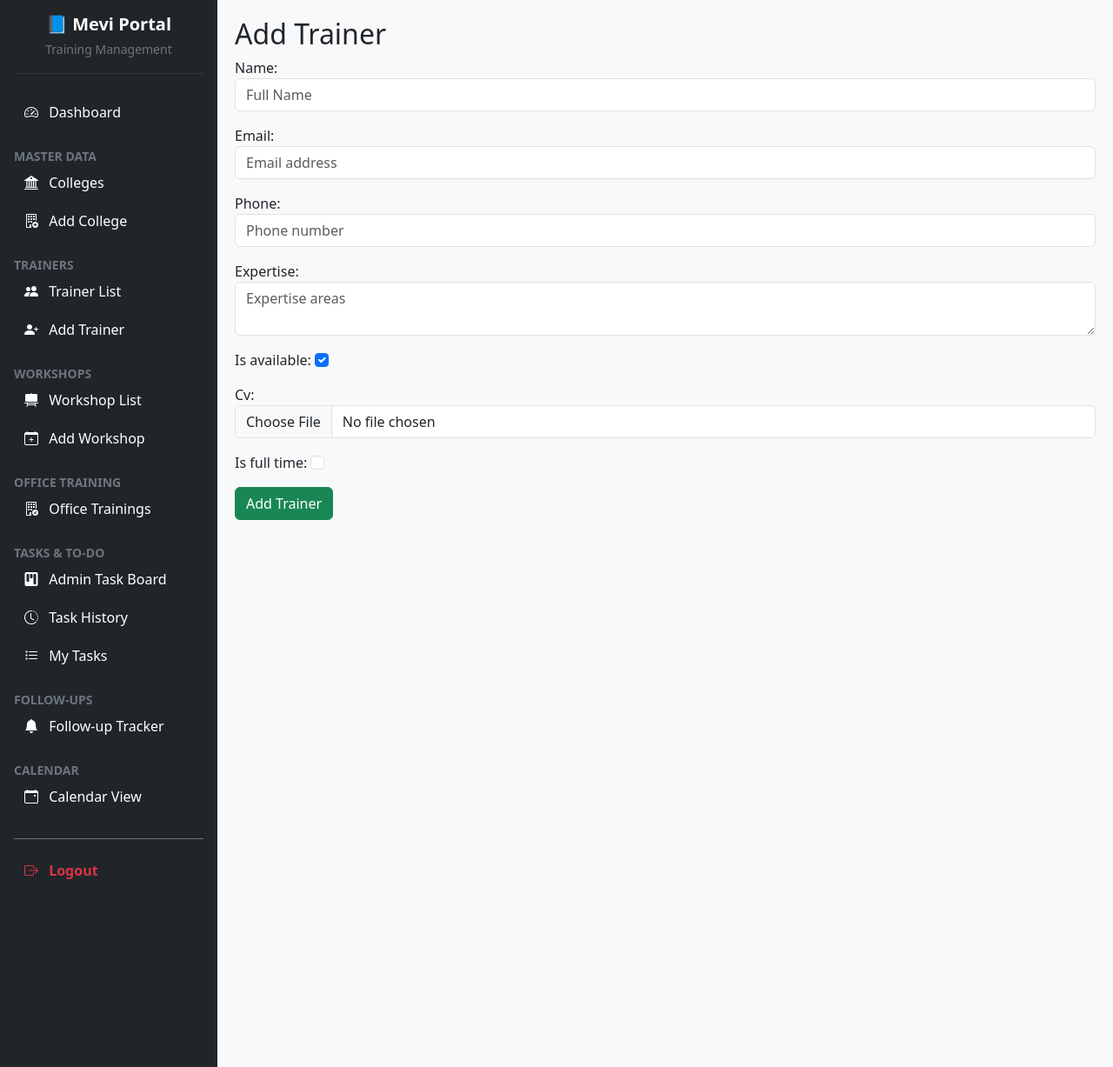
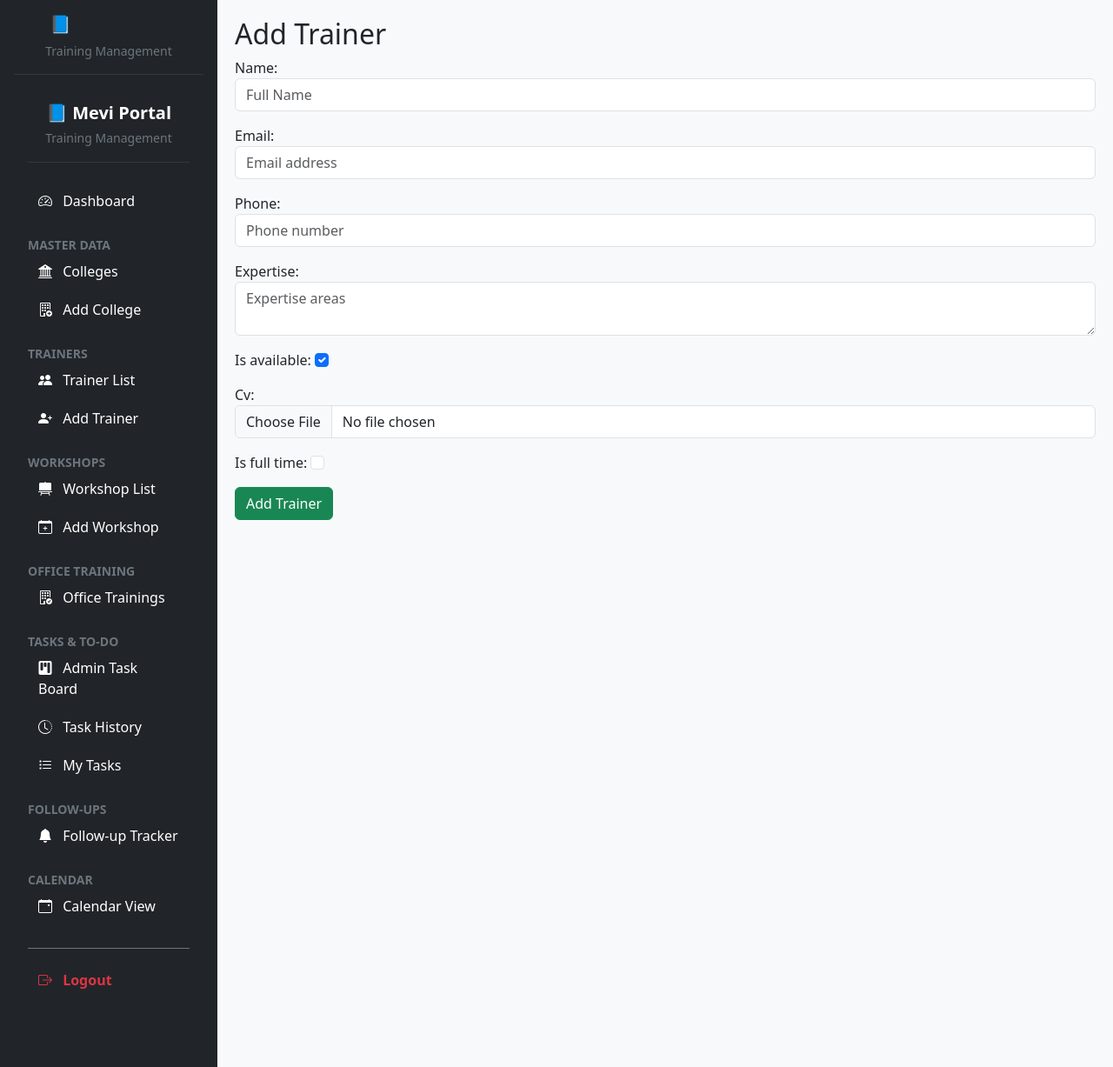
Before and after one commit to mevitechnologies/MeviManagement, a Django app: page /trainer/add/ in a window 1280 px wide. Shown: the whole page at 87% size. Run offline with Django 5.2, Linux system fonts and the light colour scheme; a user stored in the database is signed in.

Commit message:
Update base.html

```diff
--- a/workshop_manager/templates/base.html
+++ b/workshop_manager/templates/base.html
@@ -5,56 +5,55 @@
   <title>Mevi Portal</title>
   <meta name="viewport" content="width=device-width, initial-scale=1">
 
-  <!-- Bootstrap CSS + Icons -->
+  <!-- Bootstrap -->
   <link href="https://cdn.jsdelivr.net/npm/bootstrap@5.3.3/dist/css/bootstrap.min.css" rel="stylesheet">
   <link href="https://cdn.jsdelivr.net/npm/bootstrap-icons/font/bootstrap-icons.css" rel="stylesheet">
 
   <style>
-    body {
-      overflow-x: hidden;
-    }
+    body { overflow-x: hidden; }
 
-    /* Desktop Sidebar */
-    #sidebar {
+    /* DESKTOP SIDEBAR */
+    .sidebar {
       width: 250px;
-      min-height: 100vh;
+      height: 100vh;
       position: fixed;
+      top: 0;
       left: 0;
-      top: 0;
       background: #212529;
+      padding: 16px;
       overflow-y: auto;
     }
 
-    /* Main Content */
-    #main-content {
+    .sidebar a {
+      color: #fff;
+      text-decoration: none;
+      display: block;
+      padding: 8px 12px;
+      border-radius: 6px;
+      margin-bottom: 4px;
+    }
+
+    .sidebar a:hover {
+      background: #495057;
+    }
+
+    /* MAIN CONTENT */
+    .content {
       margin-left: 250px;
       padding: 20px;
       background: #f8f9fa;
       min-height: 100vh;
     }
 
-    /* Mobile adjustments */
+    /* MOBILE */
     @media (max-width: 768px) {
-      #sidebar {
+      .sidebar {
         display: none;
       }
-      #main-content {
+      .content {
         margin-left: 0;
         padding: 15px;
       }
-    }
-
-    /* Sidebar links */
-    .nav-link {
-      color: #fff;
-      border-radius: 6px;
-      padding: 8px 12px;
-      margin-bottom: 4px;
-    }
-
-    .nav-link:hover,
-    .nav-link.active {
-      background: #495057;
     }
   </style>
 </head>
@@ -66,49 +65,44 @@
   <div class="container-fluid">
     <button class="btn btn-outline-light"
             data-bs-toggle="offcanvas"
-            data-bs-target="#mobileSidebar">
+            data-bs-target="#mobileMenu">
       <i class="bi bi-list"></i>
     </button>
     <span class="navbar-brand ms-2">Mevi Portal</span>
   </div>
 </nav>
 
-<!-- ================= MOBILE SIDEBAR (OFFCANVAS) ================= -->
+<!-- ================= MOBILE MENU ================= -->
 <div class="offcanvas offcanvas-start bg-dark text-white"
      tabindex="-1"
-     id="mobileSidebar">
+     id="mobileMenu">
 
   <div class="offcanvas-header">
-    <h5 class="offcanvas-title">📘 Mevi Portal</h5>
-    <button type="button"
-            class="btn-close btn-close-white"
+    <h5>📘 Mevi Portal</h5>
+    <button type="button" class="btn-close btn-close-white"
             data-bs-dismiss="offcanvas"></button>
   </div>
 
   <div class="offcanvas-body p-3">
+    <!-- SAME MENU AS DESKTOP -->
     {% include "sidebar.html" %}
   </div>
 </div>
 
 <!-- ================= DESKTOP SIDEBAR ================= -->
-<nav id="sidebar" class="d-none d-md-block p-3 text-white">
-  <div class="text-center mb-4">
-    <h5 class="fw-bold mb-1">📘 Mevi Portal</h5>
-    <small class="text-secondary">Training Management</small>
-    <hr class="text-secondary">
-  </div>
+<div class="sidebar d-none d-md-block">
+  <h5 class="text-center">📘 Mevi Portal</h5>
+  <small class="text-secondary d-block text-center mb-3">Training Management</small>
+  <hr class="text-secondary">
 
   {% include "sidebar.html" %}
-</nav>
+</div>
 
 <!-- ================= MAIN CONTENT ================= -->
-<main id="main-content">
-  {% block content %}
-  {% endblock %}
-</main>
+<div class="content">
+  {% block content %}{% endblock %}
+</div>
 
-<!-- Bootstrap JS -->
 <script src="https://cdn.jsdelivr.net/npm/bootstrap@5.3.3/dist/js/bootstrap.bundle.min.js"></script>
-
 </body>
 </html>
```
